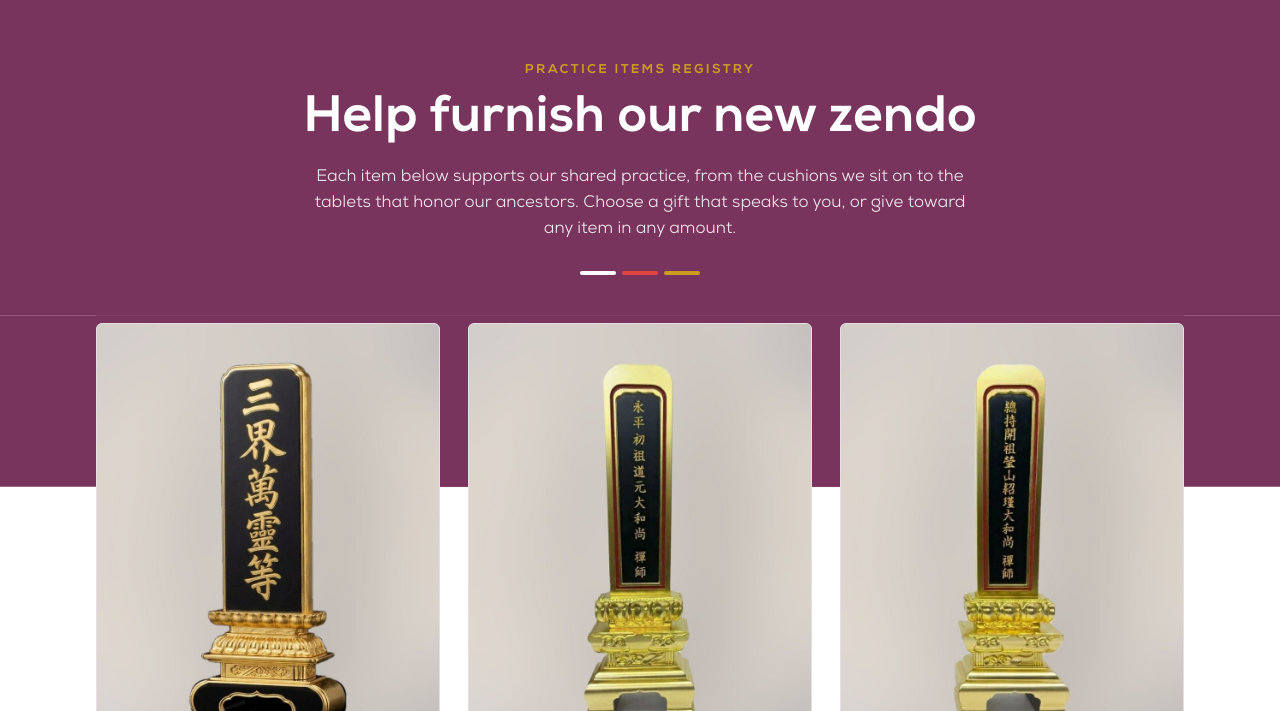
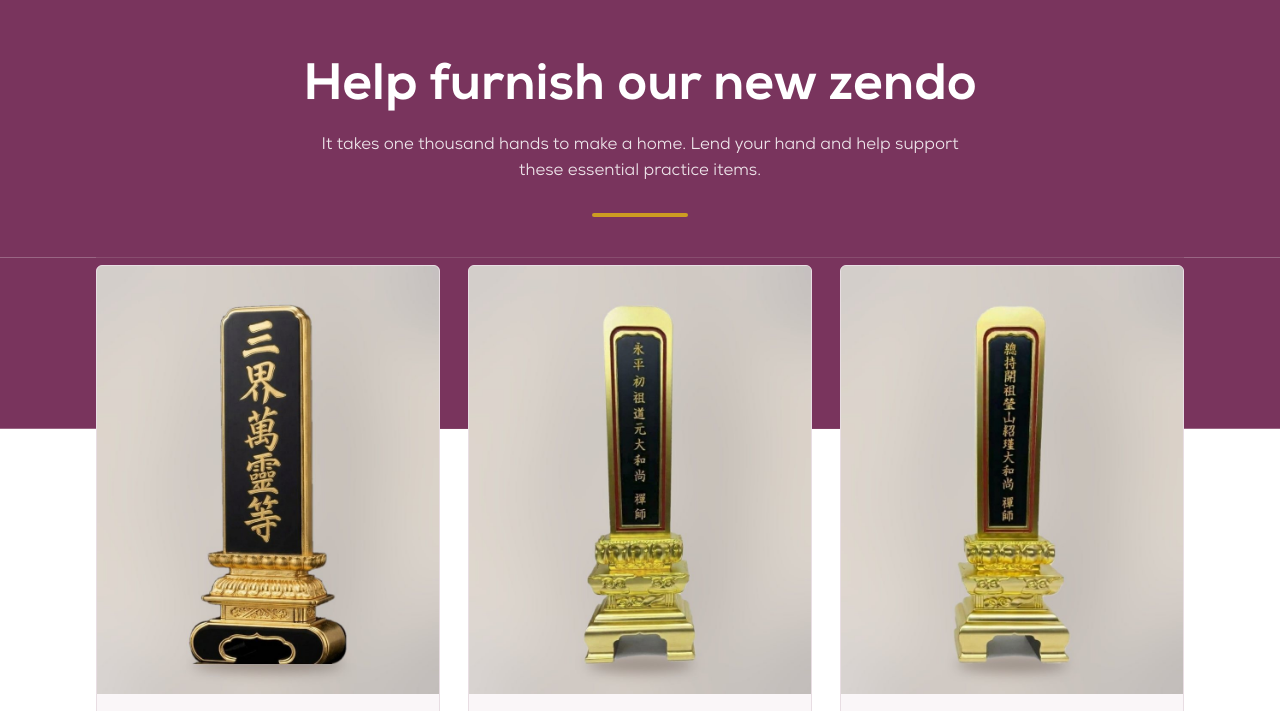
Before and after one commit to alexgodin/nyzc_registry, a plain HTML site: page index.html in a window 1280 px wide. Shown: the part 72-783 px from the top of the page. Drawn offline with Linux system fonts and the light colour scheme.

Commit message:
Remove eyebrow, solid gold rule, new subhead
Co-Authored-By: Claude Sonnet 5.5 <noreply@anthropic.com>

```diff
--- a/index.html
+++ b/index.html
@@ -13,10 +13,9 @@
 
 <div class="wrap">
   <header class="intro">
-    <p class="eyebrow">Practice Items Registry</p>
     <h1>Help furnish our new zendo</h1>
-    <p class="lede">Each item below supports our shared practice, from the cushions we sit on to the tablets that honor our ancestors. Choose a gift that speaks to you, or give toward any item in any amount.</p>
-    <div class="rule" aria-hidden="true"><span></span><span></span><span></span></div>
+    <p class="lede">It takes one thousand hands to make a home. Lend your hand and help support these essential practice items.</p>
+    <div class="rule" aria-hidden="true"><span></span></div>
   </header>
 
   <main class="registry">
--- a/styles.css
+++ b/styles.css
@@ -51,20 +51,13 @@ body {
 .intro { padding-block: 64px 40px; text-align: center; }
 /* Full-bleed dark purple band behind the intro (text reversed out to white), continuing partway down the first card */
 .intro, .registry::before { background: var(--band); box-shadow: 0 0 0 100vmax var(--band); clip-path: inset(0 -100vmax); }
-.eyebrow {
-  margin: 0; color: var(--gold); font-weight: 800; font-size: 0.8rem;
-  letter-spacing: 0.18em; text-transform: uppercase;
-}
 .intro h1 {
-  margin: 12px 0 0; color: #FFFFFF; font-weight: 800;
+  margin: 0; color: #FFFFFF; font-weight: 800;
   font-size: clamp(2rem, 5vw, 3.2rem); line-height: 1.1; text-wrap: balance;
 }
 .intro p.lede { max-width: 58ch; margin: 16px auto 0; color: rgba(255, 255, 255, 0.88); font-size: 1.05rem; }
 .rule { display: flex; justify-content: center; gap: 6px; margin-top: 28px; }
-.rule span { width: 36px; height: 4px; border-radius: 2px; }
-.rule span:nth-child(1) { background: #FFFFFF; }
-.rule span:nth-child(2) { background: #E2453F; }
-.rule span:nth-child(3) { background: var(--gold); }
+.rule span { width: 96px; height: 4px; border-radius: 2px; background: var(--gold); }
 
 /* Grid */
 .registry {
```
